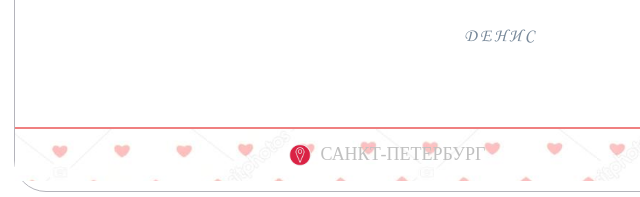
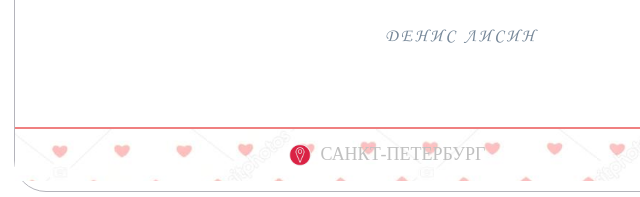
Before and after one commit to denya-m/denya-m.github.io, a plain HTML site: page Valentine-s-Day/index.html in a window 1280 px wide. Shown: the part 803-1000 px from the top of the page, 253-893 px from the left. Drawn offline with nearby package versions, Linux system fonts and the light colour scheme.

Commit message:
Обновил подпись

```diff
--- a/Valentine-s-Day/index.html
+++ b/Valentine-s-Day/index.html
@@ -40,7 +40,7 @@
                                     Ты мне очень очень наравишься!
                                     </p>
                                     <a href="https://vk.com/id153553124">
-                                        <p class="caption">Денис</p>
+                                        <p class="caption">Денис Лисин</p>
                                     </a>
                     </div>
             </div>
```
